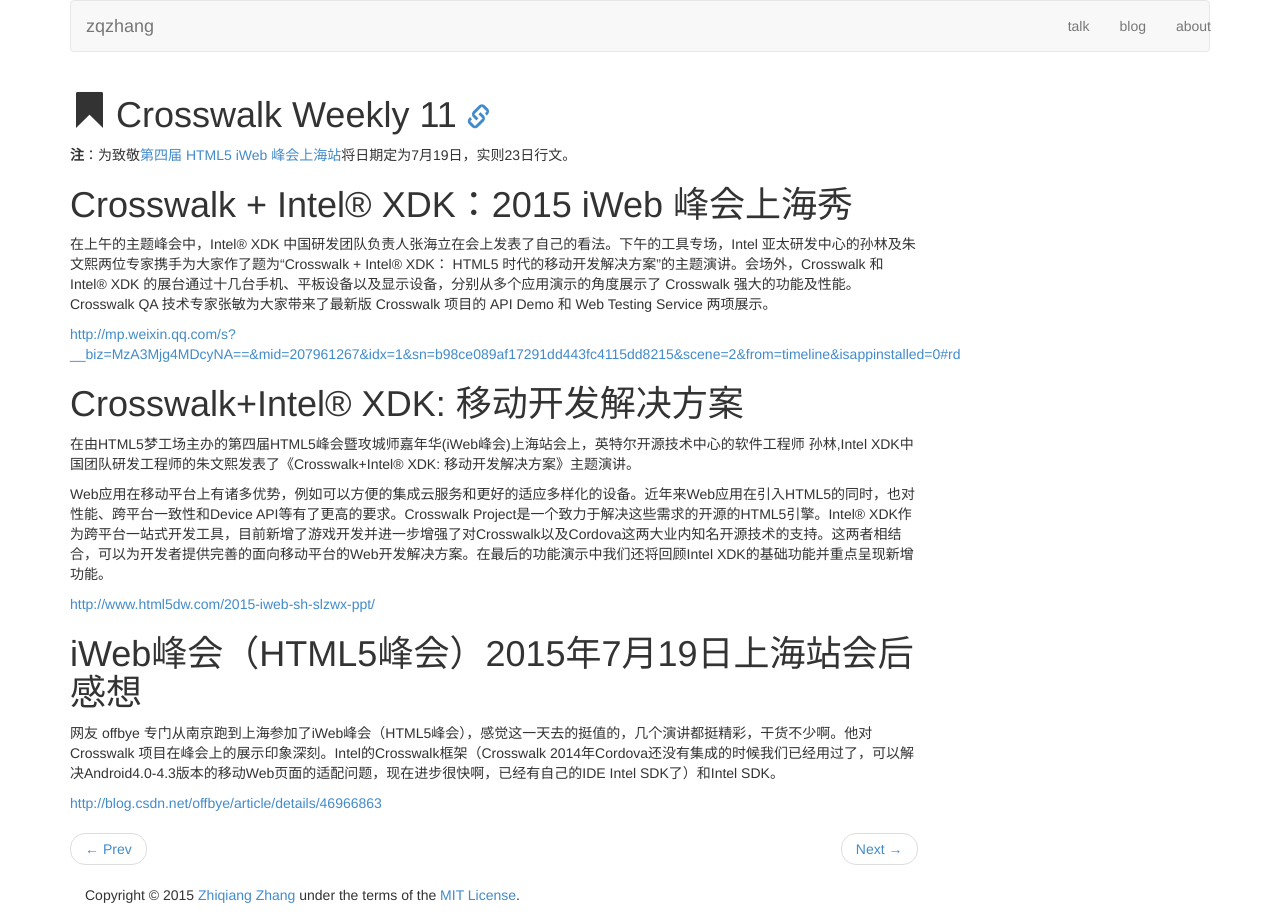
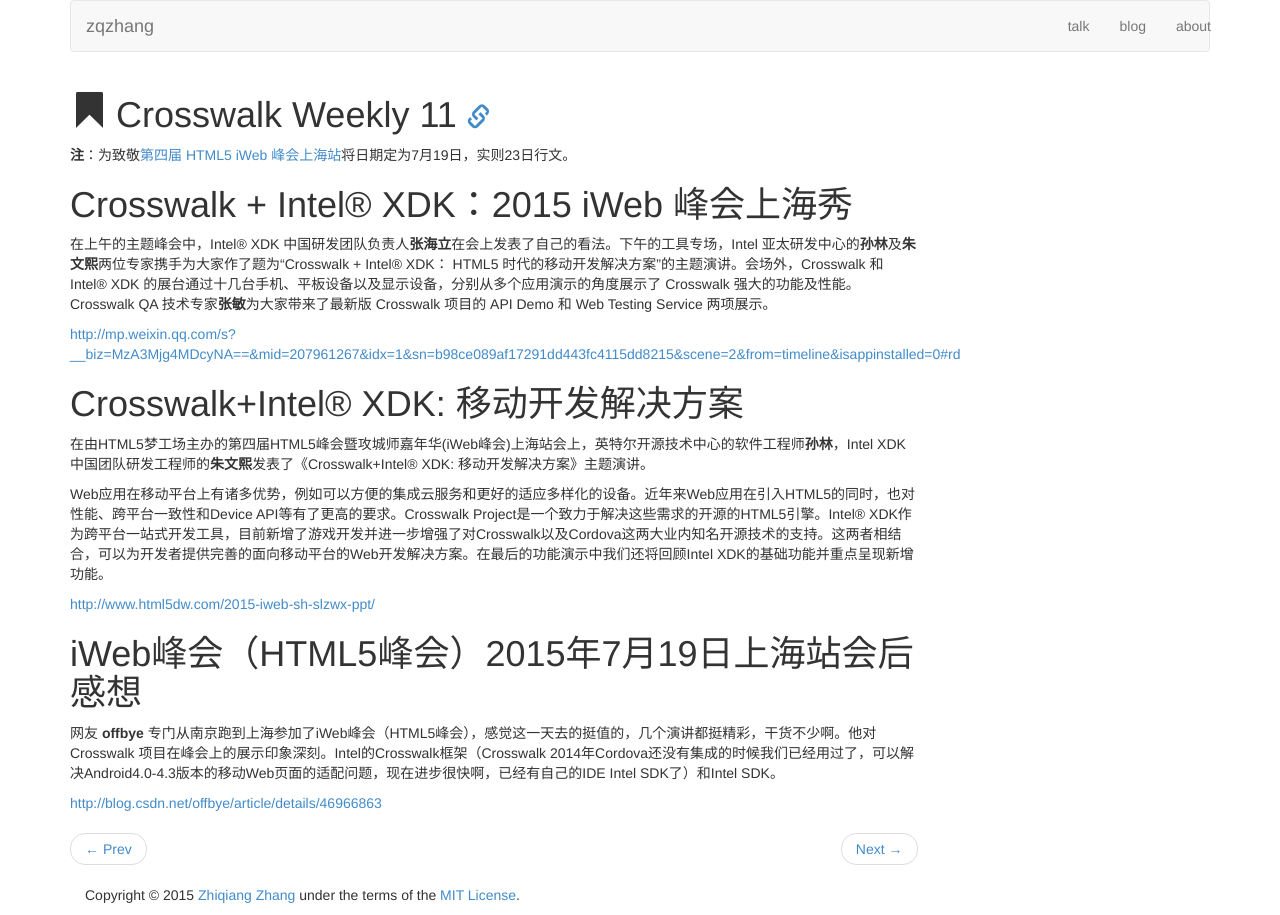
Before and after one commit to shuixin222/zqzhang.github.io, a Jekyll site: the page built from _posts/2015-07-19-crosswalk-weekly-11.md, in a window 1280 px wide. Built offline with Jekyll 4.4.1, drawn with Linux system fonts in a browser that asks for light colours.

Commit message:
Highlight participants in iWeb

```diff
--- a/_posts/2015-07-19-crosswalk-weekly-11.md
+++ b/_posts/2015-07-19-crosswalk-weekly-11.md
@@ -9,14 +9,14 @@
 
 # Crosswalk + Intel® XDK：2015 iWeb 峰会上海秀
 
-在上午的主题峰会中，Intel® XDK 中国研发团队负责人张海立在会上发表了自己的看法。下午的工具专场，Intel 亚太研发中心的孙林及朱文熙两位专家携手为大家作了题为“Crosswalk + Intel® XDK： HTML5 时代的移动开发解决方案”的主题演讲。会场外，Crosswalk 和 Intel® XDK 的展台通过十几台手机、平板设备以及显示设备，分别从多个应用演示的角度展示了 Crosswalk 强大的功能及性能。Crosswalk QA 技术专家张敏为大家带来了最新版 Crosswalk 项目的 API Demo 和 Web Testing Service 两项展示。
+在上午的主题峰会中，Intel® XDK 中国研发团队负责人**张海立**在会上发表了自己的看法。下午的工具专场，Intel 亚太研发中心的**孙林**及**朱文熙**两位专家携手为大家作了题为“Crosswalk + Intel® XDK： HTML5 时代的移动开发解决方案”的主题演讲。会场外，Crosswalk 和 Intel® XDK 的展台通过十几台手机、平板设备以及显示设备，分别从多个应用演示的角度展示了 Crosswalk 强大的功能及性能。Crosswalk QA 技术专家**张敏**为大家带来了最新版 Crosswalk 项目的 API Demo 和 Web Testing Service 两项展示。
 
 [http://mp.weixin.qq.com/s?__biz=MzA3Mjg4MDcyNA==&mid=207961267&idx=1&sn=b98ce089af17291dd443fc4115dd8215&scene=2&from=timeline&isappinstalled=0#rd](http://mp.weixin.qq.com/s?__biz=MzA3Mjg4MDcyNA==&mid=207961267&idx=1&sn=b98ce089af17291dd443fc4115dd8215&scene=2&from=timeline&isappinstalled=0#rd)
 
 
 # Crosswalk+Intel® XDK: 移动开发解决方案
 
-在由HTML5梦工场主办的第四届HTML5峰会暨攻城师嘉年华(iWeb峰会)上海站会上，英特尔开源技术中心的软件工程师 孙林,Intel XDK中国团队研发工程师的朱文熙发表了《Crosswalk+Intel® XDK: 移动开发解决方案》主题演讲。
+在由HTML5梦工场主办的第四届HTML5峰会暨攻城师嘉年华(iWeb峰会)上海站会上，英特尔开源技术中心的软件工程师**孙林**，Intel XDK中国团队研发工程师的**朱文熙**发表了《Crosswalk+Intel® XDK: 移动开发解决方案》主题演讲。
 
 Web应用在移动平台上有诸多优势，例如可以方便的集成云服务和更好的适应多样化的设备。近年来Web应用在引入HTML5的同时，也对性能、跨平台一致性和Device API等有了更高的要求。Crosswalk Project是一个致力于解决这些需求的开源的HTML5引擎。Intel® XDK作为跨平台一站式开发工具，目前新增了游戏开发并进一步增强了对Crosswalk以及Cordova这两大业内知名开源技术的支持。这两者相结合，可以为开发者提供完善的面向移动平台的Web开发解决方案。在最后的功能演示中我们还将回顾Intel XDK的基础功能并重点呈现新增功能。
 
@@ -25,6 +25,6 @@
 
 # iWeb峰会（HTML5峰会）2015年7月19日上海站会后感想
 
-网友 offbye 专门从南京跑到上海参加了iWeb峰会（HTML5峰会），感觉这一天去的挺值的，几个演讲都挺精彩，干货不少啊。他对 Crosswalk 项目在峰会上的展示印象深刻。Intel的Crosswalk框架（Crosswalk 2014年Cordova还没有集成的时候我们已经用过了，可以解决Android4.0-4.3版本的移动Web页面的适配问题，现在进步很快啊，已经有自己的IDE Intel SDK了）和Intel SDK。
+网友 **offbye** 专门从南京跑到上海参加了iWeb峰会（HTML5峰会），感觉这一天去的挺值的，几个演讲都挺精彩，干货不少啊。他对 Crosswalk 项目在峰会上的展示印象深刻。Intel的Crosswalk框架（Crosswalk 2014年Cordova还没有集成的时候我们已经用过了，可以解决Android4.0-4.3版本的移动Web页面的适配问题，现在进步很快啊，已经有自己的IDE Intel SDK了）和Intel SDK。
 
 [http://blog.csdn.net/offbye/article/details/46966863](http://blog.csdn.net/offbye/article/details/46966863)
```
